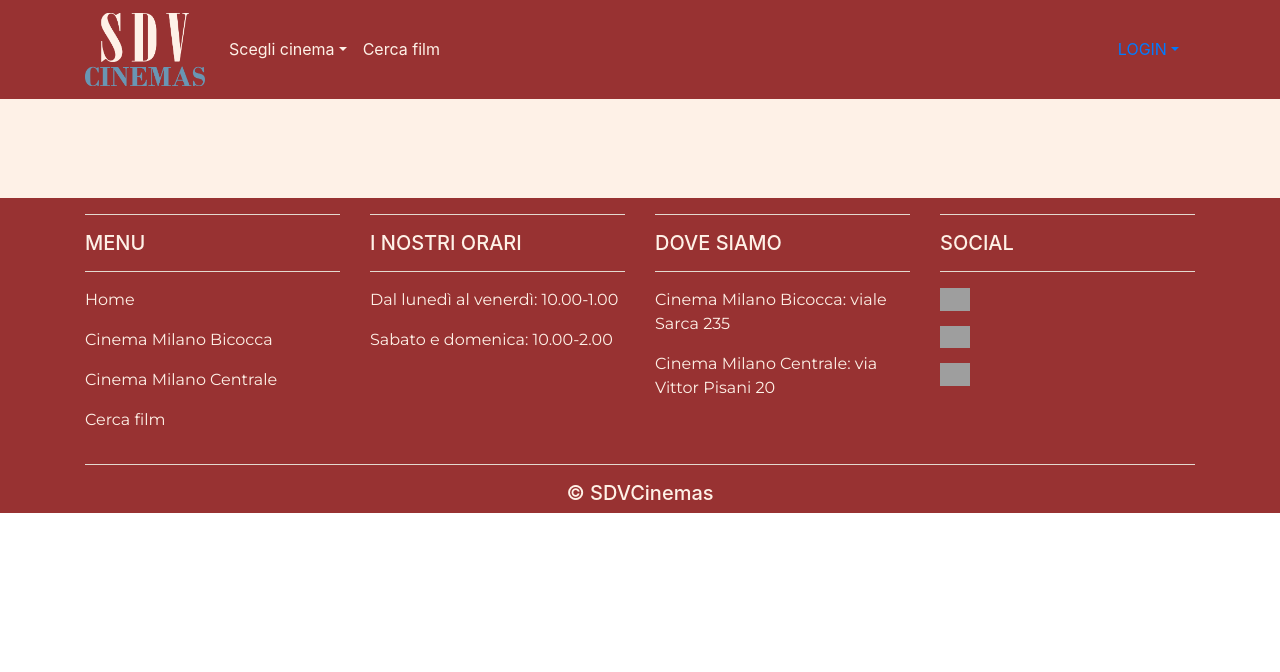
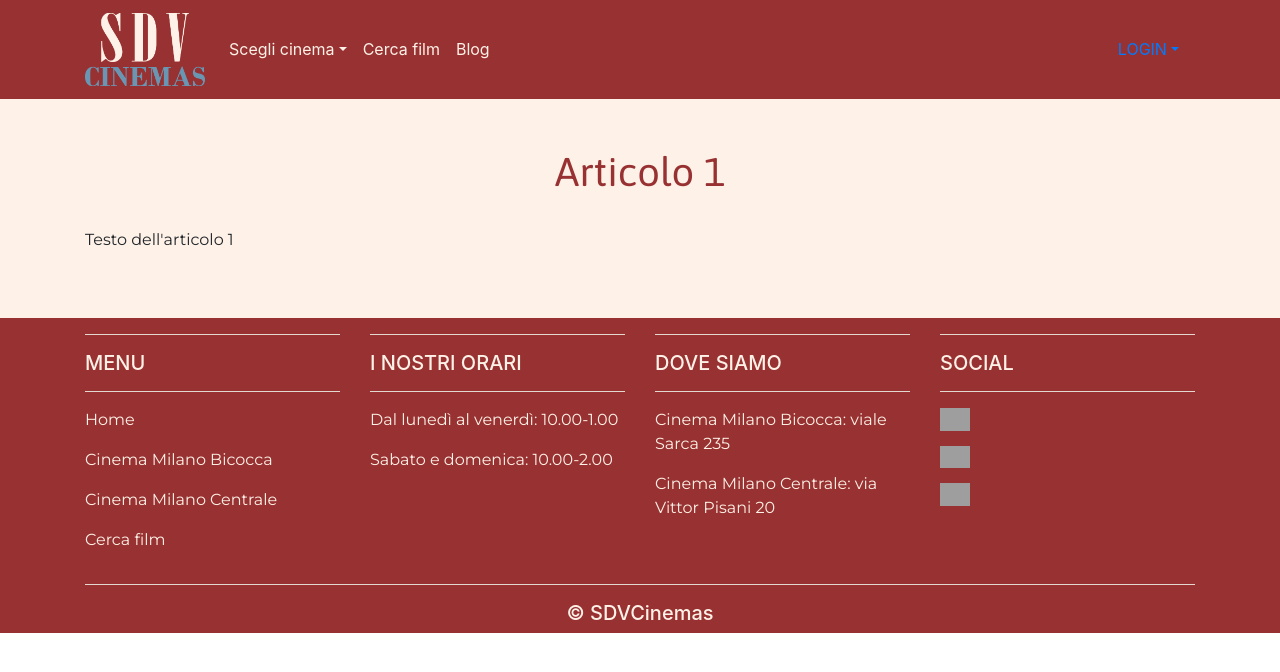
Before and after one commit to iltommi1995/sito-cinema, a React (Create React App) app: page /articoli/1 in a window 1280 px wide. Shown: the top 672 px of the page. Built offline with nearby package versions, Linux system fonts and the light colour scheme; grey boxes are pictures that could not be loaded.

Commit message:
routing parametrico

```diff
--- /dev/null
+++ b/src/components/blog/articoli/articolo.js
@@ -0,0 +1,29 @@
+import React, {Component} from "react";
+import {withRouter} from "react-router";
+import ArticoliData from "../../../data/articoli.json";
+import SchedaArticolo from "./schedaArticolo";
+
+class Articolo extends Component {
+
+    constructor(props) {
+
+        super(props);
+    }
+
+    render() {
+
+        const id = this.props.match.params.id;
+
+        return(
+            <div>
+                {ArticoliData.filter(function(e) {
+                    return e.id == id}).map(dati =>
+                    <SchedaArticolo articolo={dati}/>)}
+            </div>
+        )
+    }
+
+
+}
+
+export default withRouter(Articolo);
--- /dev/null
+++ b/src/components/blog/articoli/schedaArticolo.js
@@ -0,0 +1,13 @@
+import React from "react";
+
+function SchedaArticolo (props) {
+    return(
+        <div>
+            <h1>{props.articolo.titolo}</h1>
+            <br />
+            <p>{props.articolo.testo}</p>
+        </div>
+    )
+}
+
+export default SchedaArticolo;
--- /dev/null
+++ b/src/components/blog/blog.js
@@ -0,0 +1,19 @@
+import React from "react";
+
+function Blog () {
+    return(
+        <div>
+            <h1>BLOG</h1>
+            <div className="row text-center">
+                <div className="col-sm-6">
+                    <h2>titolo articolo 1</h2>
+                </div>
+                <div className="col-sm-6">
+                    <h2>titolo articolo 2</h2>
+                </div>
+            </div>
+        </div>
+    )
+}
+
+export default Blog;
--- a/src/components/mainLayout/header/navLogout.js
+++ b/src/components/mainLayout/header/navLogout.js
@@ -9,8 +9,8 @@ import {
     NavbarToggler,
     NavbarBrand,
     Nav,
+    NavLink,
     NavItem,
-    NavLink,
     UncontrolledDropdown,
     DropdownToggle,
     DropdownMenu,
@@ -50,9 +50,11 @@ const NavLogout = (props) => {
                             </DropdownMenu>
                         </UncontrolledDropdown>
                         <NavItem>
-                            <NavLink><Link to="/cercaFilm" className="linkNav">Cerca film</Link></NavLink>
+                            <NavLink ><Link to="/cercaFilm"  className="linkNav">Cerca film</Link></NavLink>
                         </NavItem>
-
+                        <NavItem>
+                            <NavLink ><Link to="/blog"  className="linkNav">Blog</Link></NavLink>
+                        </NavItem>
 
                     </Nav>
                     <Nav >
--- a/src/components/mainLayout/mainTemplate/mainTemplate.js
+++ b/src/components/mainLayout/mainTemplate/mainTemplate.js
@@ -7,6 +7,8 @@ import OrariFilmCentrale from "../../orariFilm/orariFilmCentrale";
 import {Switch, Route} from "react-router-dom";
 import CercaFilm from "../../cercaFilm/cercaFilm";
 import AreaPersonale from "../../areaPersonale/areaPersonale";
+import Articolo from "../../blog/articoli/articolo";
+import Blog from "../../blog/blog";
 
 
 function MainTemplate() {
@@ -18,6 +20,8 @@ function MainTemplate() {
                 <Route path={"/orariFilmCentrale"} component={OrariFilmCentrale}/>
                 <Route path={"/cercaFilm"} component={CercaFilm}/>
                 <Route path={"/areaPersonale"} component={AreaPersonale}/>
+                <Route path={"/blog"} component={Blog}/>
+                <Route exact path='/articoli/:id' component={Articolo} />
             </Switch>
         </div>
     )
--- /dev/null
+++ b/src/data/articoli.json
@@ -0,0 +1,12 @@
+[
+  {
+    "id": 1,
+    "titolo": "Articolo 1",
+    "testo": "Testo dell'articolo 1"
+  },
+  {
+    "id": 2,
+    "titolo": "Articolo 2",
+    "testo": "Testo dell'articolo 2"
+  }
+]
```
